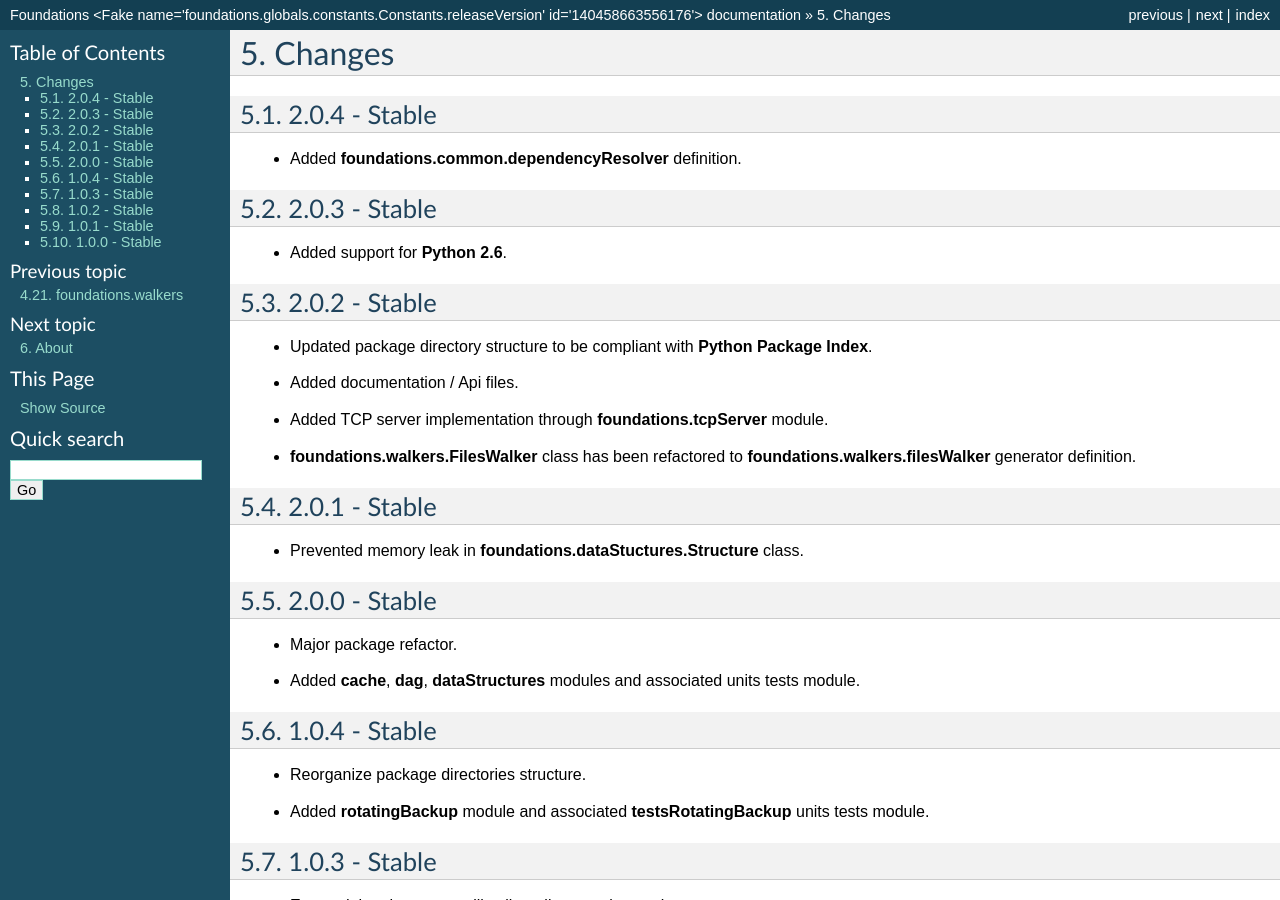
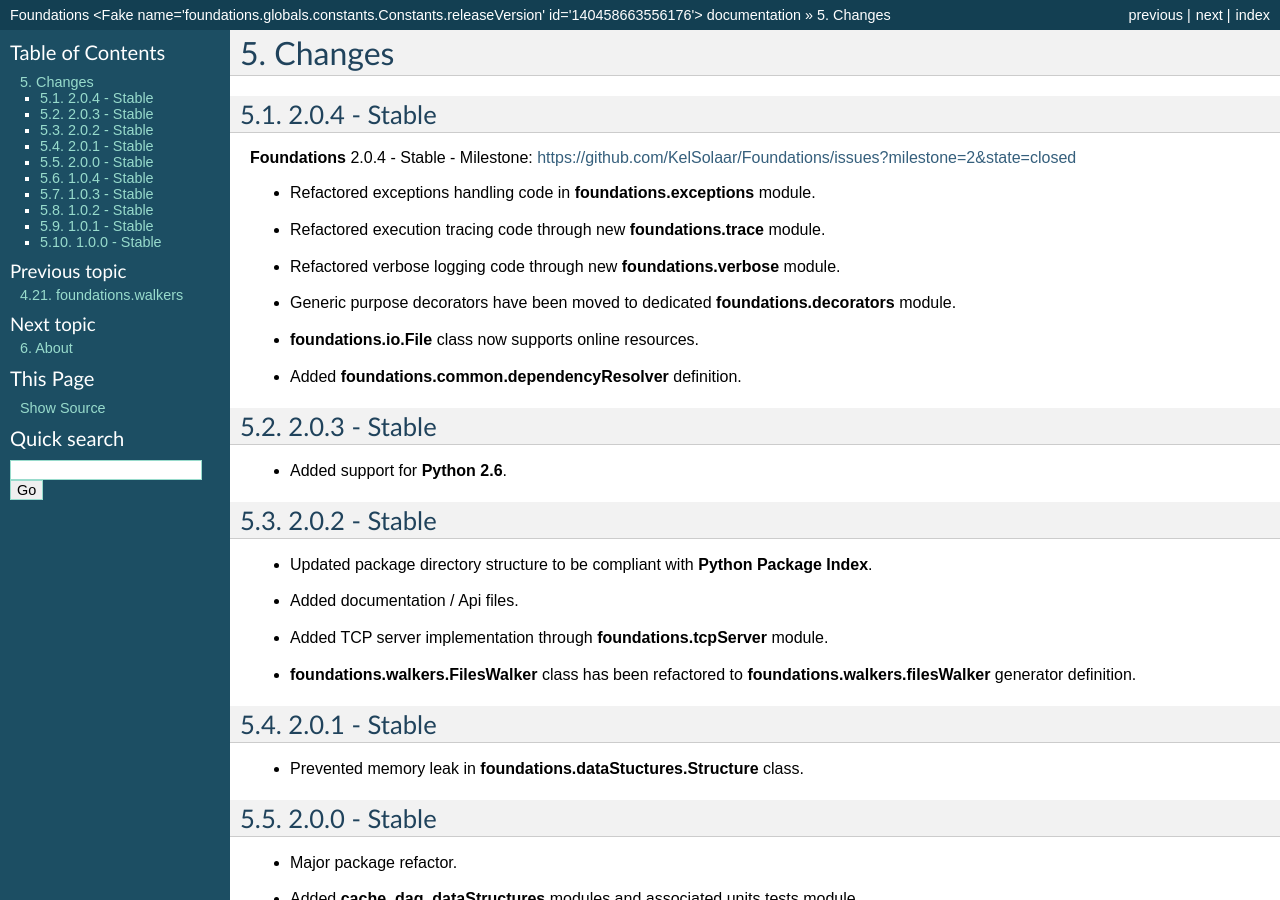
Before and after one commit to KelSolaar/Foundations, a Sphinx documentation site: the page built from docs/sphinx/source/resources/pages/changes.rst, in a window 1280 px wide and 900 px high. Built offline with Sphinx 7.4.7, drawn with Linux system fonts in a browser that asks for light colours.

Commit message:
Update documentation / help files.

```diff
--- a/docs/help/Foundations_Manual.html
+++ b/docs/help/Foundations_Manual.html
@@ -137,6 +137,7 @@ easy_install Foundations
 				</p>
 				<pre class="literal-block">
 git clone git://github.com/KelSolaar/Foundations.git
+cd Foundations
 python setup.py install
 </pre>
 				<p>
--- a/docs/sphinx/source/resources/pages/changes.rst
+++ b/docs/sphinx/source/resources/pages/changes.rst
@@ -4,6 +4,13 @@ Changes
 2.0.4 - Stable
 --------------
 
+| **Foundations** 2.0.4 - Stable - Milestone: https://github.com/KelSolaar/Foundations/issues?milestone=2&state=closed
+
+-  Refactored exceptions handling code in **foundations.exceptions** module.
+-  Refactored execution tracing code through new **foundations.trace** module.
+-  Refactored verbose logging code through new **foundations.verbose** module.
+-  Generic purpose decorators have been moved to dedicated **foundations.decorators** module.
+-  **foundations.io.File** class now supports online resources.
 -  Added **foundations.common.dependencyResolver** definition.
 
 2.0.3 - Stable
--- a/docs/sphinx/source/resources/pages/installation.rst
+++ b/docs/sphinx/source/resources/pages/installation.rst
@@ -17,6 +17,7 @@ or this alternative command::
 Alternatively, if you want to directly install from `Github <http://github.com/KelSolaar/Foundations>`_ source repository::
 
 	git clone git://github.com/KelSolaar/Foundations.git
+	cd Foundations
 	python setup.py install
 
 If you want to build the documentation you will also need:
```
